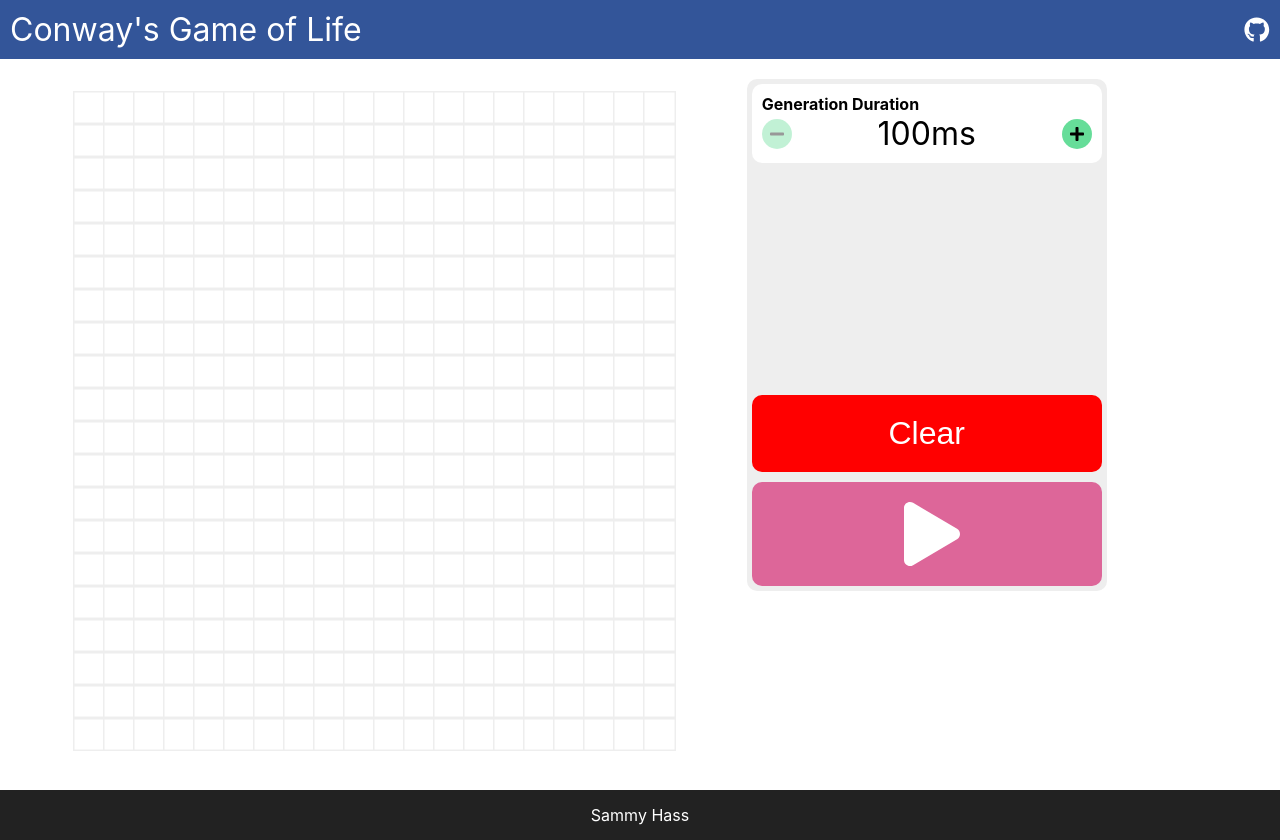
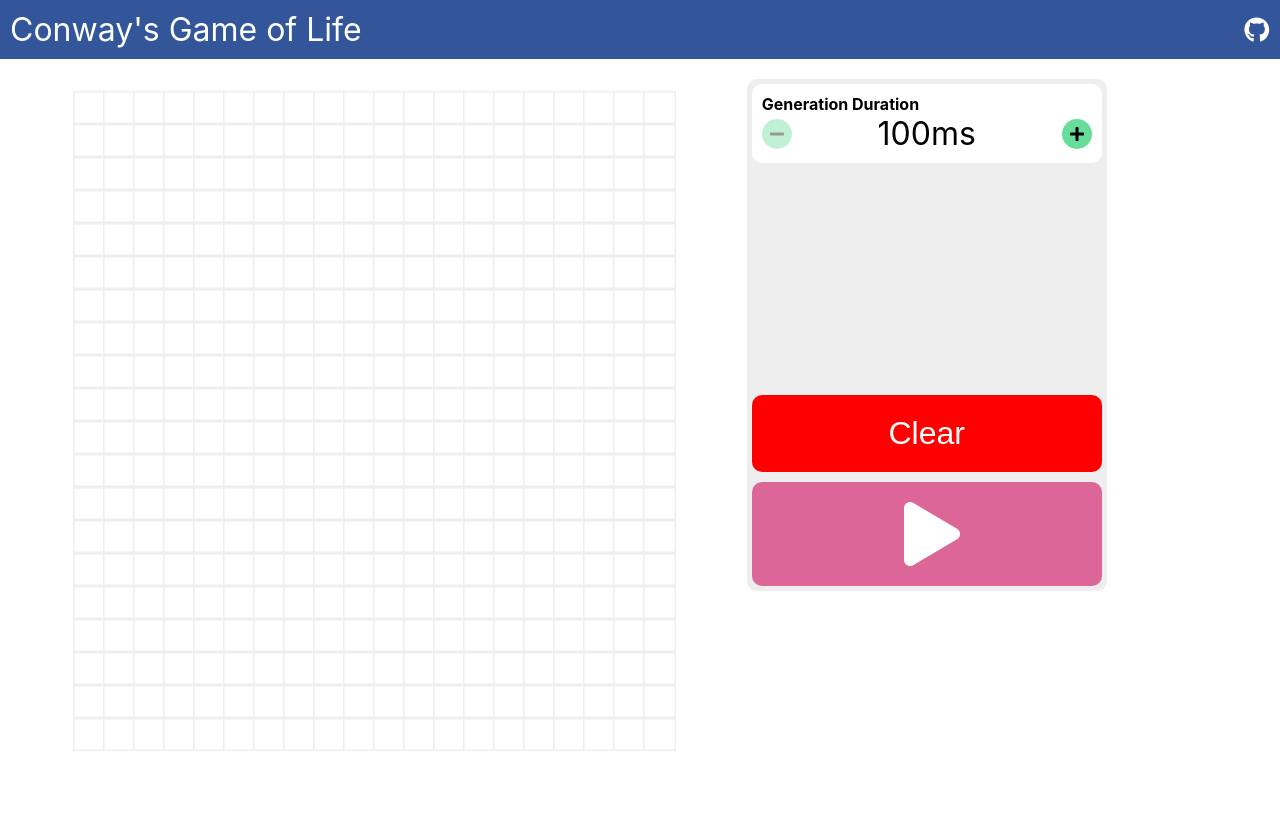
Before and after one commit to sammyhass/game-of-life, a React (Vite) app: page / in a window 1280 px wide. After the commit the page ends 800 px from the top, so only its background shows below. Built offline with nearby package versions, Linux system fonts and the light colour scheme.

Commit message:
remove footer

```diff
--- a/src/App.tsx
+++ b/src/App.tsx
@@ -1,7 +1,6 @@
 import React from 'react';
 import './App.css';
 import CellGrid from './CellGrid';
-import Footer from './components/Footer';
 import Navbar from './components/Navbar';
 
 function App() {
@@ -11,7 +10,6 @@
       <div style={{ marginTop: '10px' }}>
         <CellGrid />
       </div>
-      <Footer />
     </div>
   );
 }
--- a/src/CellGrid/CellGrid.module.css
+++ b/src/CellGrid/CellGrid.module.css
@@ -56,6 +56,9 @@
     flex-direction: column;
     align-items: center;
   }
+  .opts {
+    width: 100%;
+  }
   .cellGrid {
     transform: scale(1.1);
     margin-top: 2rem;
--- a/src/components/Footer/Footer.module.css
+++ /dev/null
@@ -1,13 +0,0 @@
-.footer {
-  position: absolute;
-  height: 50px;
-  background: #222;
-  width: 100%;
-  color: white;
-  text-align: center;
-  display: flex;
-  flex-direction: column;
-  align-content: center;
-  justify-content: center;
-  bottom: -40px;
-}
--- a/src/components/Footer/index.tsx
+++ /dev/null
@@ -1,8 +0,0 @@
-import React from 'react';
-import styles from './Footer.module.css';
-
-const Footer: React.FC = () => {
-  return <div className={styles.footer}>Sammy Hass</div>;
-};
-
-export default Footer;
```
